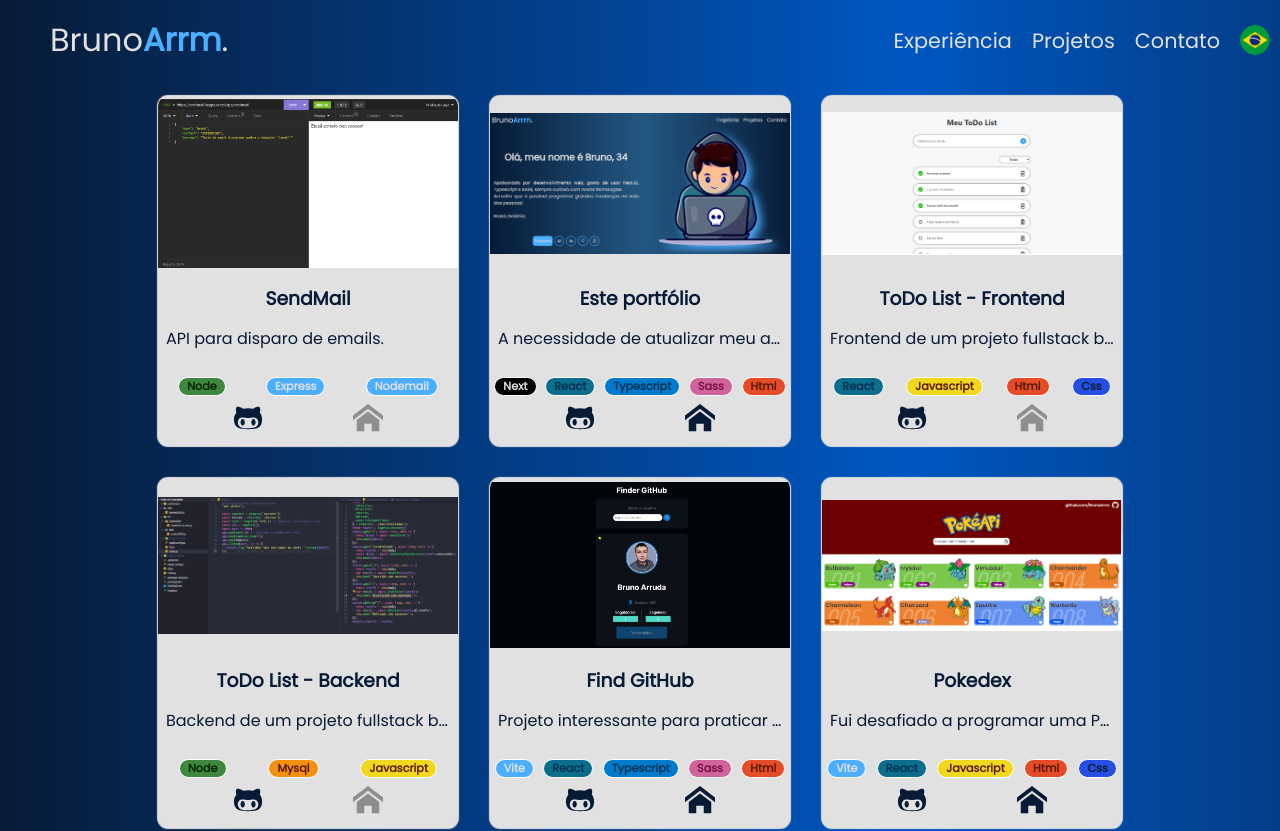
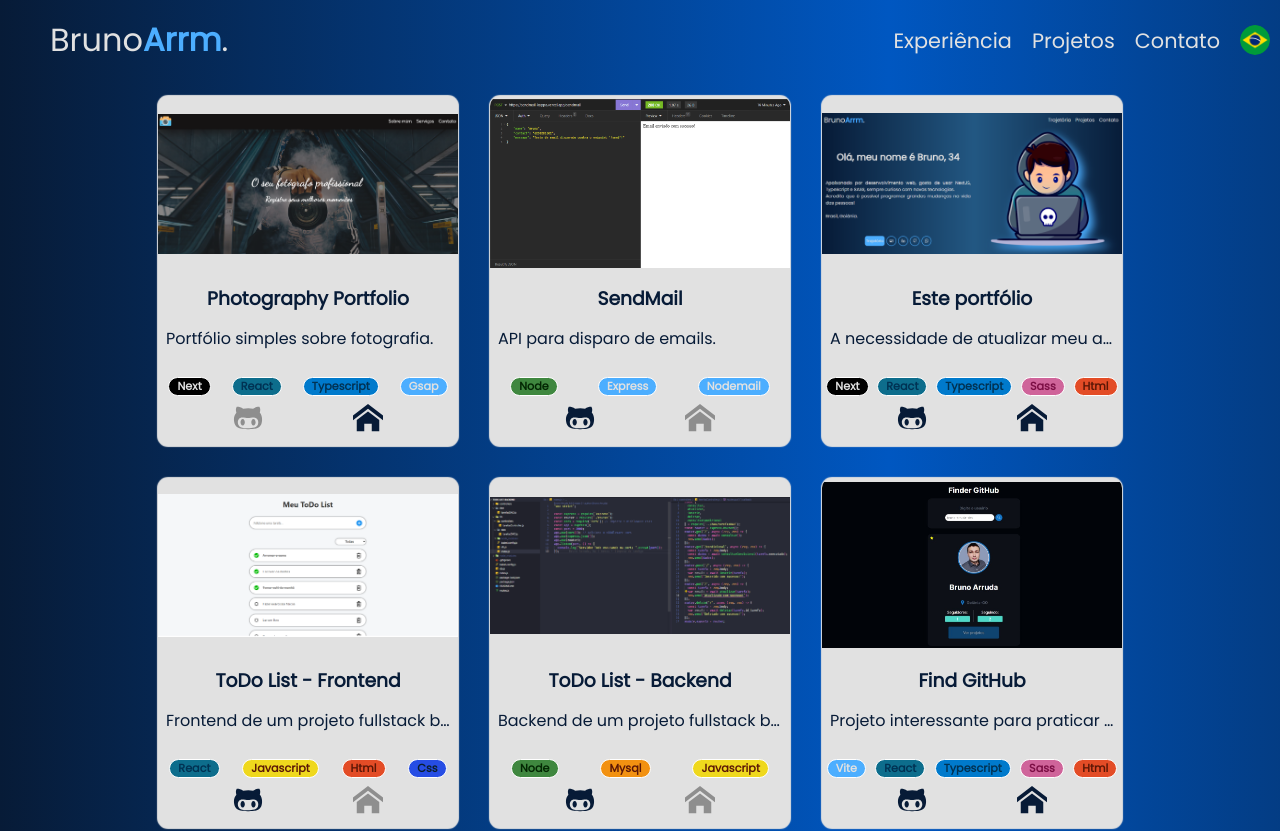
Before and after one commit to bruno-arruda-dev/portfolio-bruno, a Next.js app: page /Projects in a window 1280 px wide. Shown: the top 831 px of the page. Built offline with nearby package versions, Linux system fonts and the light colour scheme.

Commit message:
Novo projeto adicionado.

```diff
--- a/src/locales/allProjects.ts
+++ b/src/locales/allProjects.ts
@@ -9,6 +9,17 @@
 
 const ALL_PROJECTS: Record<string, Project[]> = {
     pt: [
+        {
+            name: "Photography Portfolio",
+            descriptions: [
+                'Portfólio simples sobre fotografia.',
+                'Este é o meu primeiro projeto freelance que me trouxe um retorno financeiro. Estou muito feliz e espero que muitos outros venham!',
+                'Obviamente, o cliente enviou suas próprias imagens e textos, sugeriu uma paleta com cores diferentes e o projeto em produção ficou sutilmente diferente.'
+            ],
+            image: './images/allProjects/photography-portfolio.png',
+            homepage: 'https://photography-portfolio-blue-five.vercel.app/',
+            stacks: ['next', 'react', 'typescript', 'gsap']
+        },
         {
             name: "SendMail",
             descriptions: [
```
Also changed, not shown: public/images/allProjects/photography-portfolio.png (added), 1 other file (tests, documents, lock files or other folders).
